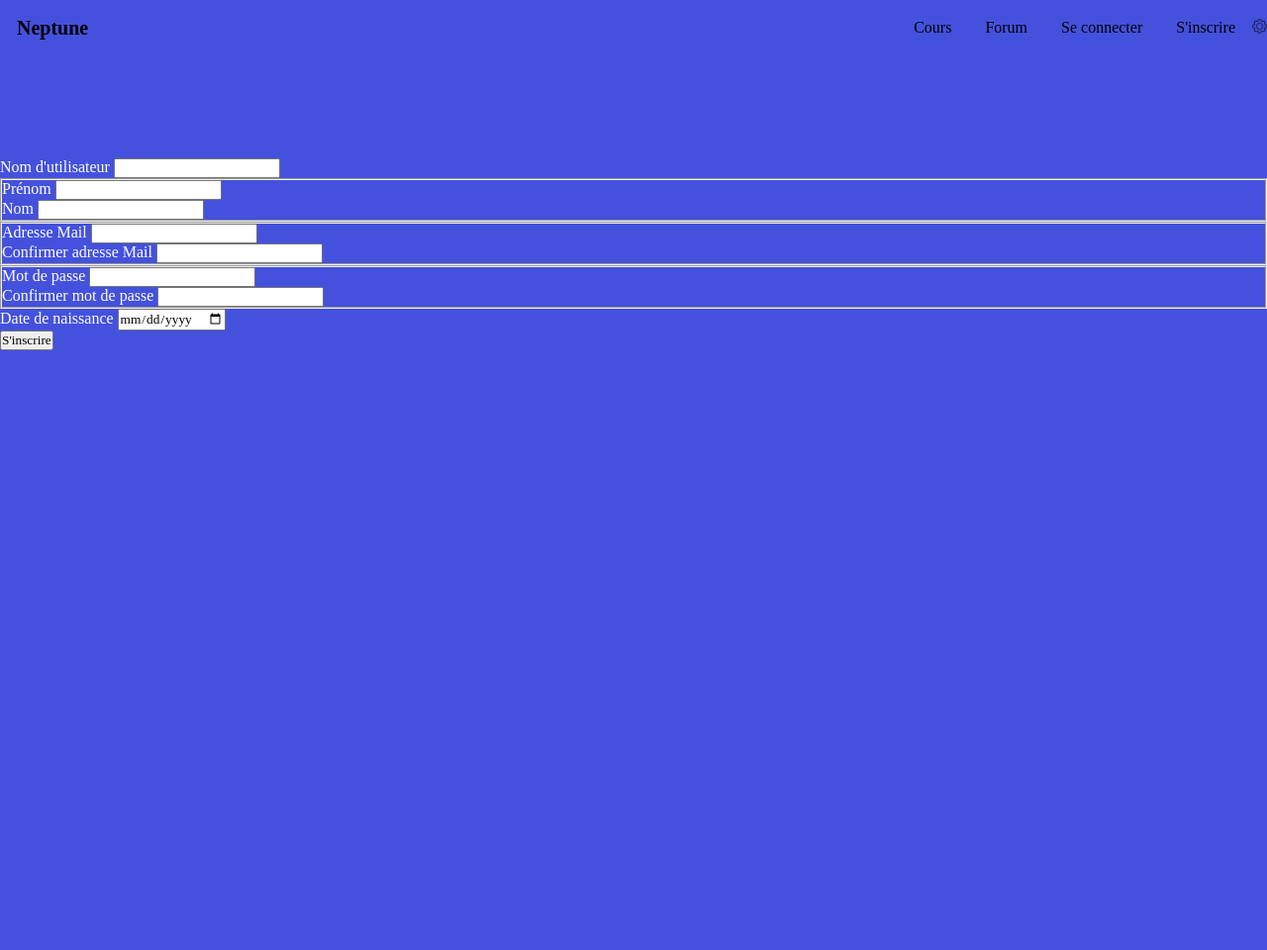
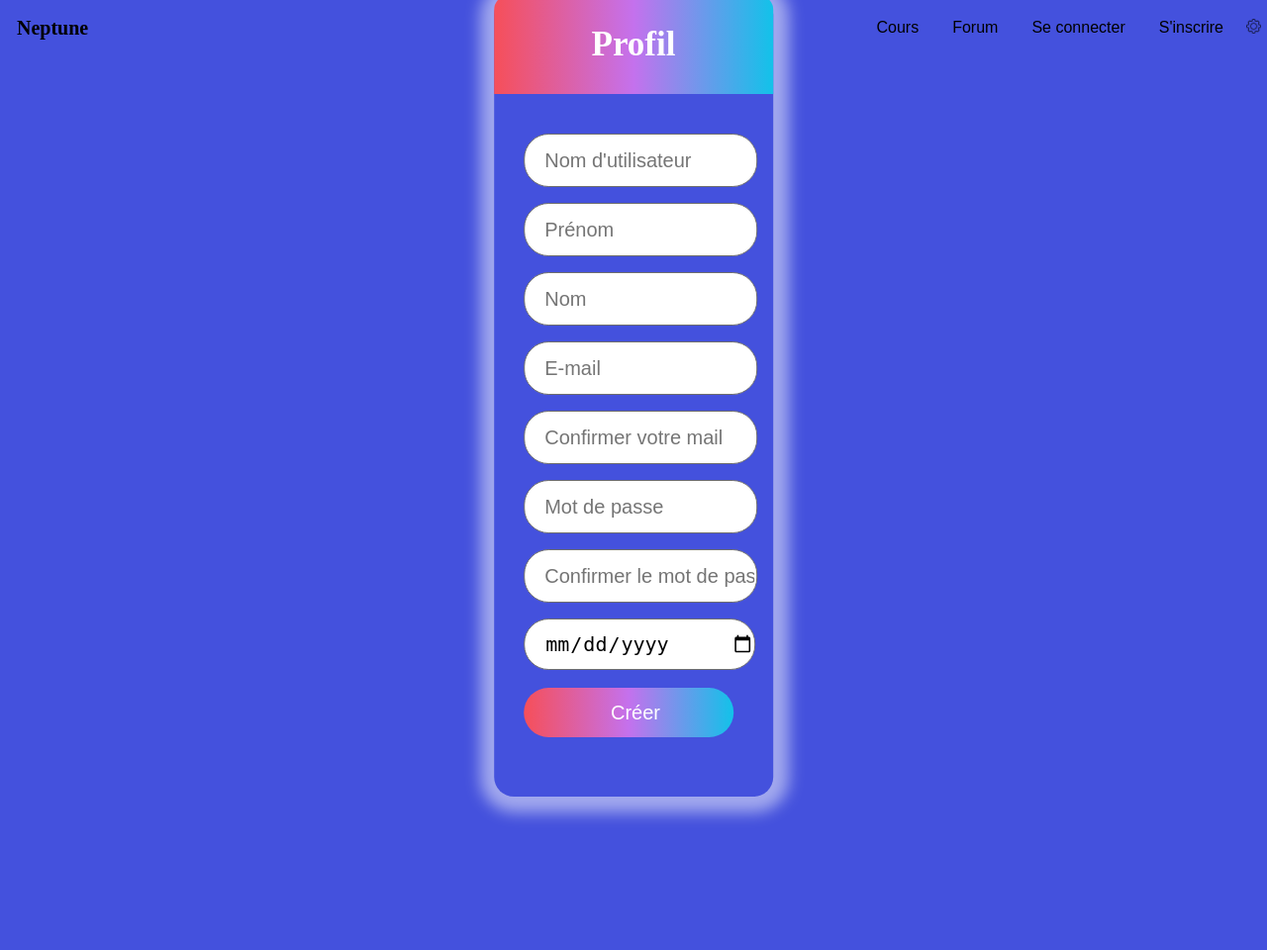
Before and after one commit to Yaon-C2H8N2/Projet-DAW, a PHP site: page /userCreate in a window 1280 px wide. Shown: the whole page at 99% size. Run offline with PHP 8.4, Linux system fonts and the light colour scheme.

Commit message:
Amélioration + bug fixes
Ajout du style de la partie creation d'un compte
Correction du bug d'affichage dans le css avec la partie accueil
Amélioration de la securité :
-required pattern dans les balises html ce qui fait une verif en + du js
-style est le meme que dans la partie connexion pour economie de ligne
-securité renforcé dans les input
+ d'autres amelioration divers

```diff
--- a/app/views/userCreate.php
+++ b/app/views/userCreate.php
@@ -1,17 +1,21 @@
 <!DOCTYPE html>
 <html lang="fr">
+
 <head>
-    <meta charset="UTF-8"/>
-    <meta http-equiv="X-UA-Compatible" content="IE=edge"/>
-    <meta name="viewport" content="width=device-width, initial-scale=1.0"/>
-    <link rel="icon" type="image/png" href="img/neptune_icon.png"/>
-    <link id="link" rel="stylesheet" type="text/css" href="css/dark_mode.css"/>
+    <meta charset="UTF-8" />
+    <meta http-equiv="X-UA-Compatible" content="IE=edge" />
+    <meta name="viewport" content="width=device-width, initial-scale=1.0" />
+    <link rel="icon" type="image/png" href="img/neptune_icon.png" />
+    <link id="link" rel="stylesheet" type="text/css" href="css/dark_mode.css" />
     <title>S'inscrire</title>
     <script src="https://ajax.googleapis.com/ajax/libs/jquery/3.3.1/jquery.min.js"></script>
 </head>
+
 <body>
-<?php require 'navBar.php'; ?>
-<div class="form_container">
+    <?php require 'navBar.php'; ?>
+
+    <!-- AVANT -->
+    <!-- <div class="form_container">
     <form action="/creationController" method="post">
         <label for="username">Nom d'utilisateur</label>
         <input type="text" name="username" id="username" required><br>
@@ -37,8 +41,54 @@
         <input type="date" name="birthdate" id="birthdate" required><br>
         <input type="submit" value="S'inscrire">
     </form>
-</div>
+</div> -->
+
+
+
+    <div class="div_login_all">
+
+        <div class="div_main_page_login">
+            <div class="form_titre_page_login">Profil</div>
+            <form action="/creationController" method="post">
+                <div class="form_champ_page_login">
+                    <input type="text" name="username" id="username" title="Entrez votre nom d'utilisateur" placeholder="Nom d'utilisateur" required>
+                </div>
+                <div class="form_champ_page_login">
+                    <input type="text" name="firstname" id="firstname" title="Entrez votre prénom" required pattern="[A-Za-z]+" placeholder="Prénom" required>
+                </div>
+
+                <div class="form_champ_page_login">
+                    <input type="text" name="lastname" id="lastname" title="Entrez votre nom" required pattern="[A-Za-z]+" placeholder="Nom" required>
+                </div>
+                <div class="form_champ_page_login">
+                    <input type="email" name="mail" id="mail" placeholder="E-mail" title="Entrez votre adresse mail" required pattern="[A-Za-z0-9._%+-]+@[A-Za-z0-9.-]+\.[A-Za-z]{1,8}$" required>
+                </div>
+                <div class="form_champ_page_login">
+                    <input type="email" name="mail-confirm" id="mail-confirm" placeholder="Confirmer votre mail" title="Vous devez confirmer votre mail" required pattern="[A-Za-z0-9._%+-]+@[A-Za-z0-9.-]+\.[A-Za-z]{1,8}$" required>
+                </div>
+
+                <div class="form_champ_page_login">
+                    <input type="password" name="password" id="password" minlength="8" size="8" title="Doit contenir au moins 1 majuscule et minuscule, 1 nombre et 1 caractère spécial" required pattern="(?=.*\d)(?=.*[a-z])(?=.*[A-Z]).{8,}" placeholder="Mot de passe" required>
+                </div>
+                <div class="form_champ_page_login">
+                    <input type="password" name="password-confirm" id="password-confirm" minlength="8" size="8" title="Doit contenir au moins 1 majuscule et minuscule, 1 nombre et 1 caractère spécial" required pattern="(?=.*\d)(?=.*[a-z])(?=.*[A-Z]).{8,}" placeholder="Confirmer le mot de passe" required>
+                </div>
+
+                <div class="form_champ_page_login">
+                    <input type="date" name="birthdate" id="birthdate" required pattern="[0-9]{1,2}/[0-9]{1,2}/[0-9]{4}" title="La date doit être sous la forme jour/mois/année" required>
+                </div>
+
+                <div class="form_champ_page_login">
+                    <input type="submit" value="Créer">
+                </div>
+
+            </form>
+        </div>
+
+    </div>
+
+</body>
 <script src="js/userCreate.js"></script>
 <script src="js/UI_Theme.js"></script>
-</body>
+
 </html>
--- a/public/css/dark_mode.css
+++ b/public/css/dark_mode.css
@@ -106,7 +106,9 @@ body {
 }
 
 
-/* PARTIE CONNEXION USER */
+/*
+**  PARTIE CONNEXION USER + CREATION USER ******************************************
+*/
 
 /*.form_container {*/
 /*    background-color: white;*/
@@ -117,7 +119,7 @@ body {
 /*    align-items: center;*/
 /*}*/
 
-* {
+.div_login_all {
     margin: 0;
     padding: 0;
     box-sizing: border-box;
@@ -129,7 +131,7 @@ body {
     top: 50%;
     left: 50%;
     transform: translate(-50%, -50%);
-    width: 370px;
+    width: 22%;
     border-radius: 20px;
     box-shadow: 1px 1px 15px 15px rgba(255, 255, 255, 0.5);
 }
@@ -192,7 +194,6 @@ form > .form_champ_page_login > input:focus ~ label {
 form > .form_champ_page_login > input[type="submit"] {
     color: #fff;
     border: none;
-    padding-left: 0;
     font-size: 20px;
     font-weight: 500;
     cursor: pointer;
--- a/public/css/light_mode.css
+++ b/public/css/light_mode.css
@@ -105,6 +105,10 @@ body {
     box-shadow: 0 0 10px rgb(255, 149, 0);
 }
 
+/*
+**  PARTIE CONNEXION USER + CREATION USER ******************************************
+*/
+
 /*.form_container {*/
 /*    background-color: white;*/
 /*    color: black;*/
@@ -114,7 +118,7 @@ body {
 /*    padding: 20px;*/
 /*}*/
 
-* {
+.div_login_all {
     margin: 0;
     padding: 0;
     box-sizing: border-box;
@@ -126,7 +130,7 @@ body {
     top: 50%;
     left: 50%;
     transform: translate(-50%, -50%);
-    width: 370px;
+    width: 22%;
     border-radius: 20px;
     box-shadow: 1px 1px 15px 15px rgba(255, 255, 255, 0.5);
 }
@@ -189,7 +193,6 @@ form > .form_champ_page_login > input:focus ~ label {
 form > .form_champ_page_login > input[type="submit"] {
     color: #fff;
     border: none;
-    padding-left: 0;
     font-size: 20px;
     font-weight: 500;
     cursor: pointer;
--- a/public/js/userCreate.js
+++ b/public/js/userCreate.js
@@ -15,7 +15,10 @@ function isPasswordStrong() {
         return false;
     }
     //TODO : Reprendre la regex du mot de passe car elle ne fonctionne pas
-    var Reg = new RegExp(/^(?=.*?[A-Z])(?=.*?[a-z])(?=.*?[0-9])(?=.*?[#?!@$%^&*-]).{8,}$/);// Doit contenir moins 1 lettre maj et min, un nombre et un char special
+    // var Reg = new RegExp(/^(?=.*?[A-Z])(?=.*?[a-z])(?=.*?[0-9])(?=.*?[#?!@$%^&*-]).{8,}$/);// Doit contenir moins 1 lettre maj et min, un nombre et un char special
+    var Reg = new RegExp(/(?=.*\d)(?=.*[a-z])(?=.*[A-Z]).{8,}/);// Doit contenir moins 1 lettre maj et min, un nombre et un char special
+
+
     // console.log(Reg.test($("#password")[0].value));
     return Reg.test($("#password")[0].value);//True si mdp est assez solide et false sinon
 }
```
Also changed, not shown: app/views/userAuth.php (+12 -5 lines).
